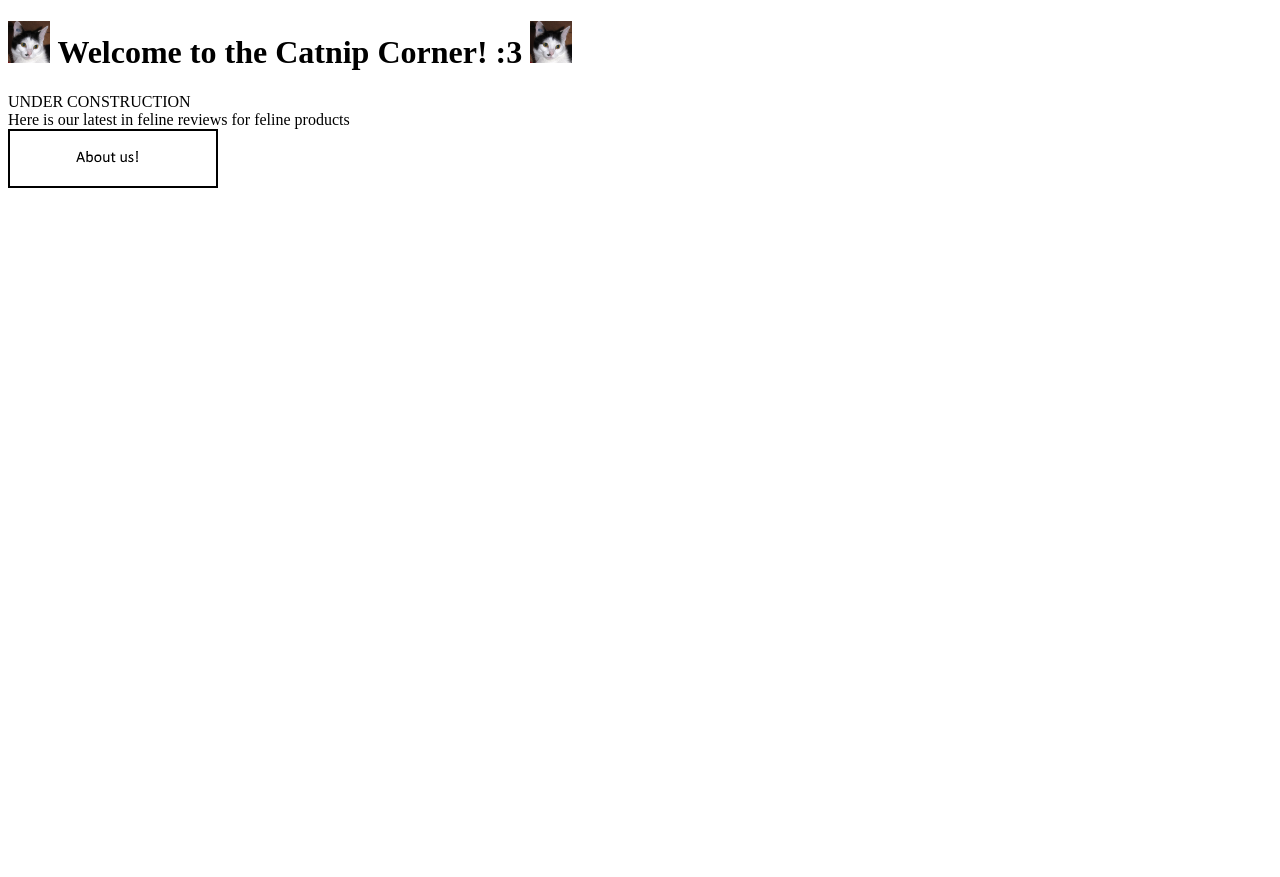
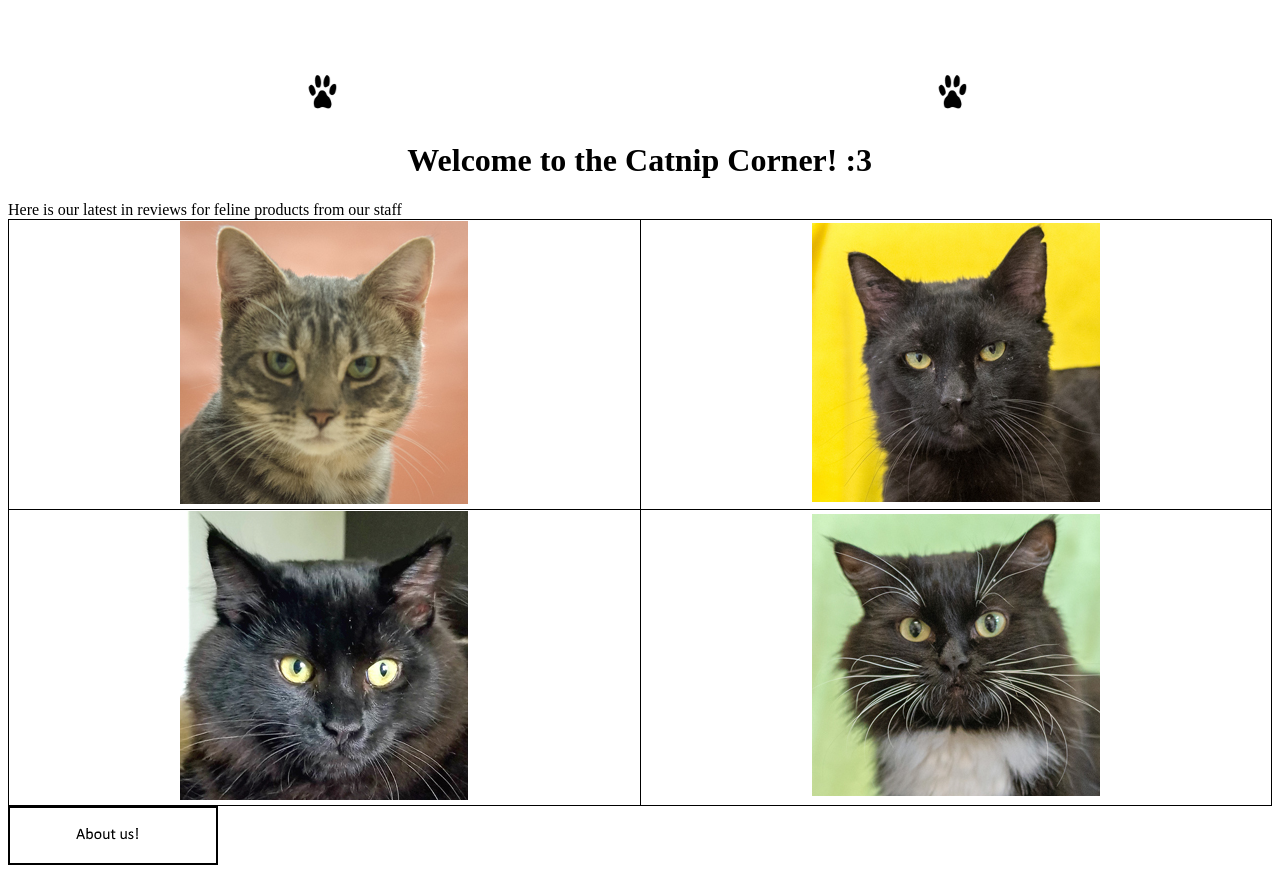
Before and after one commit to nalal/group-project-OOSD, a plain HTML site: page src/index.html in a window 1280 px wide. Before the commit the page ends 800 px from the top, so only its background shows below. Drawn offline with Linux system fonts and the light colour scheme.

Commit message:
updated
index and another photo added
waiting for css before tweaking final

```diff
--- a/src/index.html
+++ b/src/index.html
@@ -6,21 +6,45 @@
 		<meta charset="UFT-8">
 		<title>Catnip Corner</title>
 		<div title="head">
-		<h1>
-			<img src="./images/Cream.jpeg" alt="calicologo" height="42" width="42">
+		<h1 style="text-align:center;">
+			<img src="./images/pawprint.jpg" alt="calicologo" height="150" width="150">
 			Welcome to the Catnip Corner! :3
-			<img src="./images/Cream.jpeg" alt="calicologo" height="42" width="42">
+			<img src="./images/pawprint.jpg" alt="calicologo" height="150" width="150">
 		</h1>
 		</div>
 	</head>
 
 	<body>
+
 	<div title="indexbody">
-		<text>UNDER CONSTRUCTION</text></br>
-		<text>Here is our latest in feline reviews for feline products</text>
+	</div>
+		<text>Here is our latest in  reviews for feline products from our staff</text>
+		</br>
+		<div>
+		<style>
+		table, th, td {
+			border: 1px solid black;
+			border-collapse: collapse;
+			text-align: center
+			}
+		</style>
+		<table style="width:100%">
+				<tr>
+		<th><a href="./page/blogpost.html"><img src="./images/Miss Mittens.jpg"></a></th>
+		<th><a href="./page/blogpost.html"><img src="./images/Nero.jpg"></a></th>
+		<tr>
+		<td><a href="./page/blogpost.html"><img src="./images/Timbers.jpg"></a></td>
+		<td><a href="./page/blogpost.html"><img src="./images/Tonya.jpg"></a></td>
+		</tr>
+
+		</tr>
+		</table>
+		</div>
+
+
 
 	</body>
-	</div>
+
 
 	<footer>
 	<div title="foot">
```
Also changed, not shown: src/images/pawprint.jpg (added).
